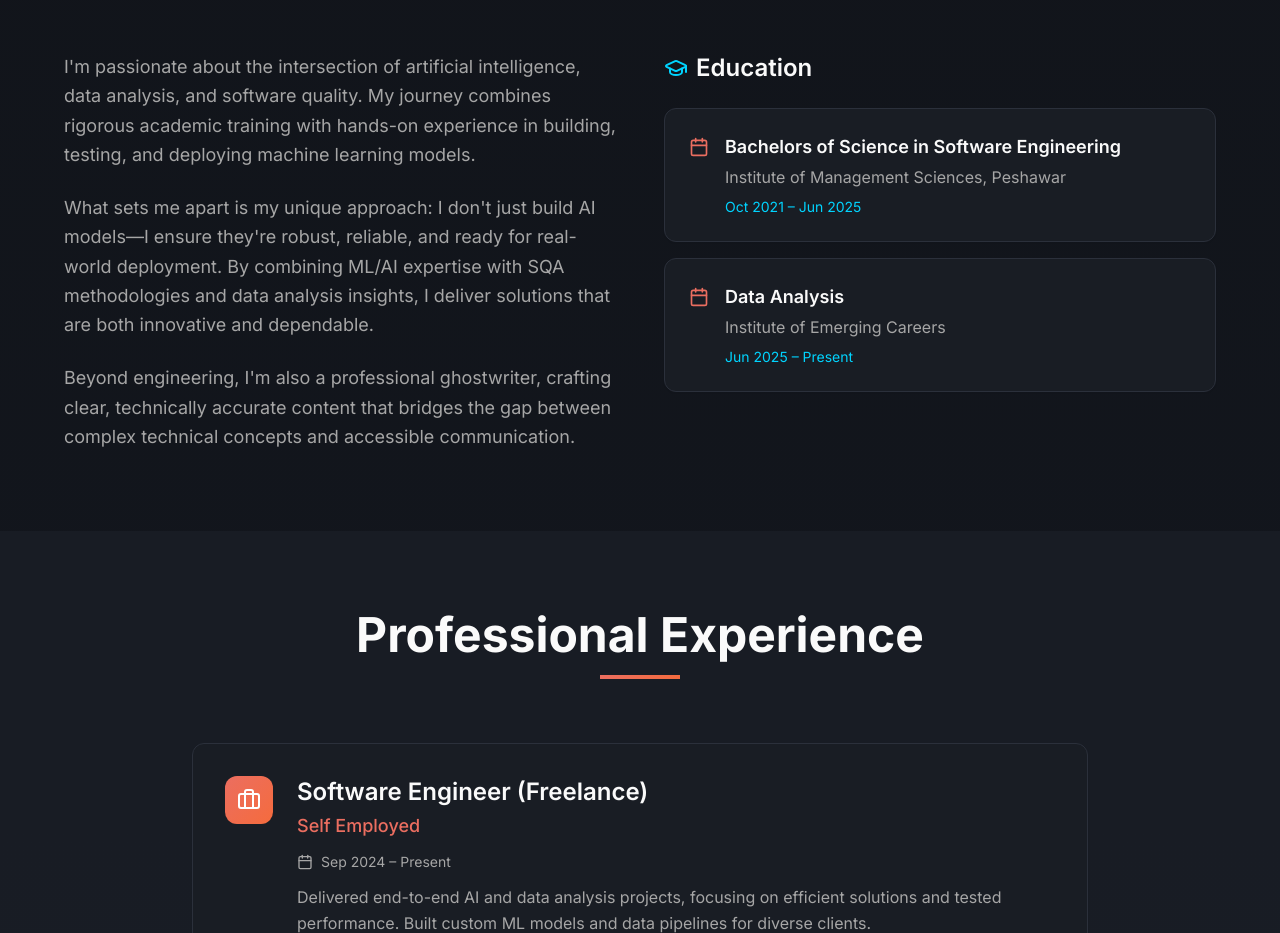
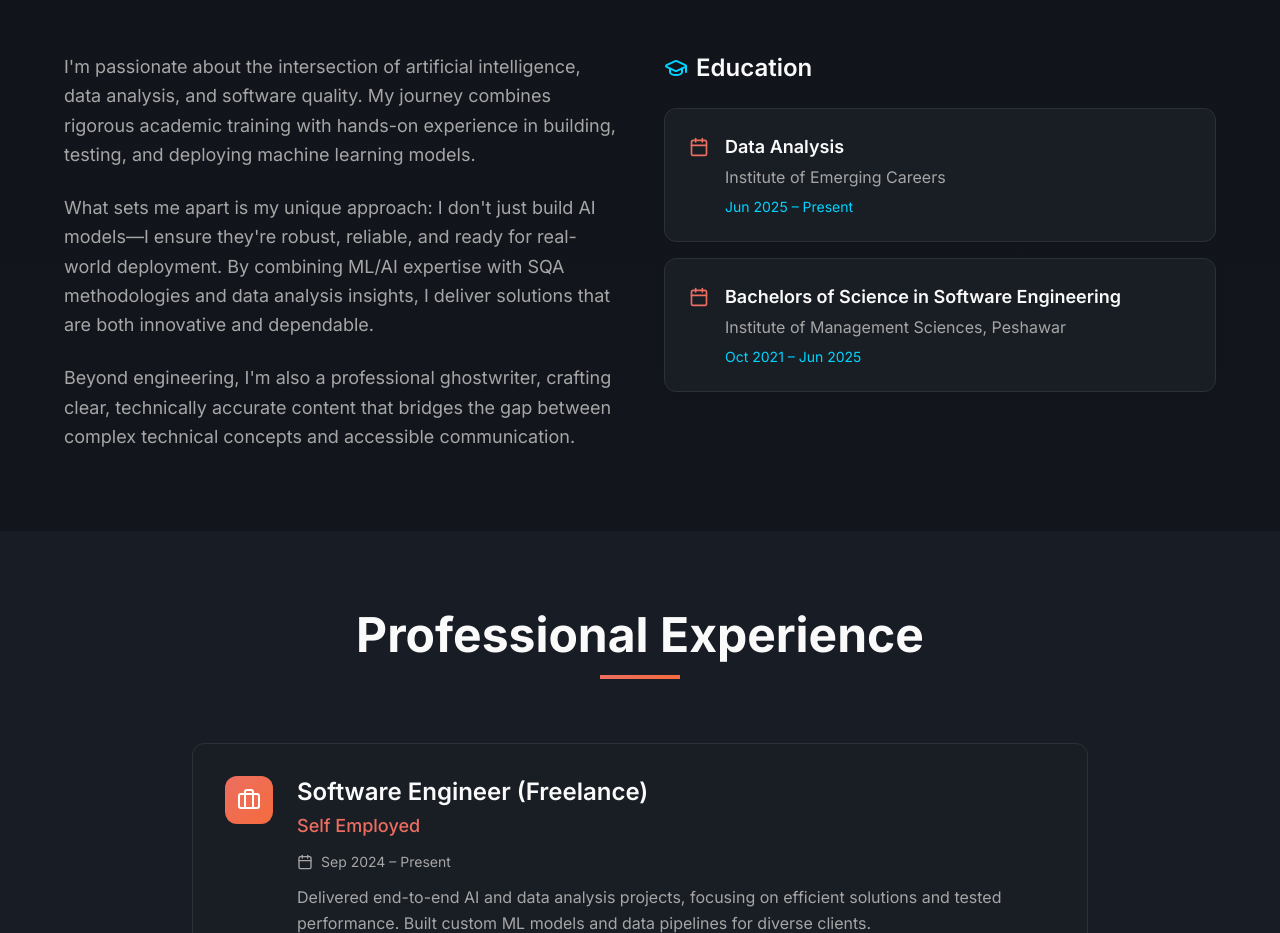
Before and after one commit to MoizCodes-ml/moizurr-portfolio, a React (Vite) app: page / in a window 1280 px wide. Shown: the part 960-1893 px from the top of the page. Built offline with nearby package versions, Linux system fonts and the light colour scheme; the HTML template or start-up script is replaced by a standard one.

Commit message:
Fix: Reorder education entries

```diff
--- a/src/components/About.tsx
+++ b/src/components/About.tsx
@@ -4,14 +4,14 @@ import { Card } from "@/components/ui/card";
 const About = () => {
   const education = [
     {
+      degree: "Data Analysis",
+      institution: "Institute of Emerging Careers",
+      period: "Jun 2025 – Present",
+    },
+    {
       degree: "Bachelors of Science in Software Engineering",
       institution: "Institute of Management Sciences, Peshawar",
       period: "Oct 2021 – Jun 2025",
-    },
-    {
-      degree: "Data Analysis",
-      institution: "Institute of Emerging Careers",
-      period: "Jun 2025 – Present",
     },
   ];
 
```
